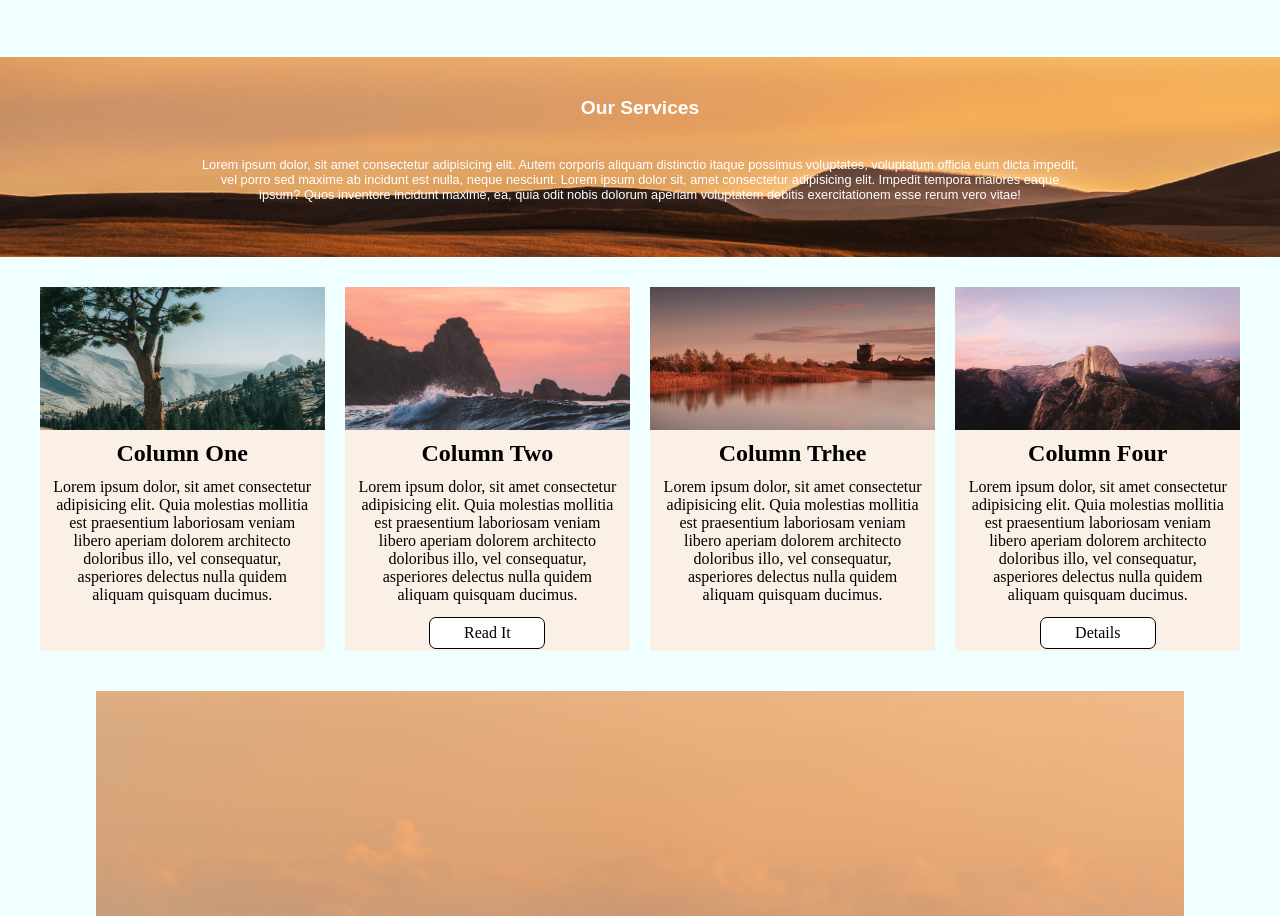
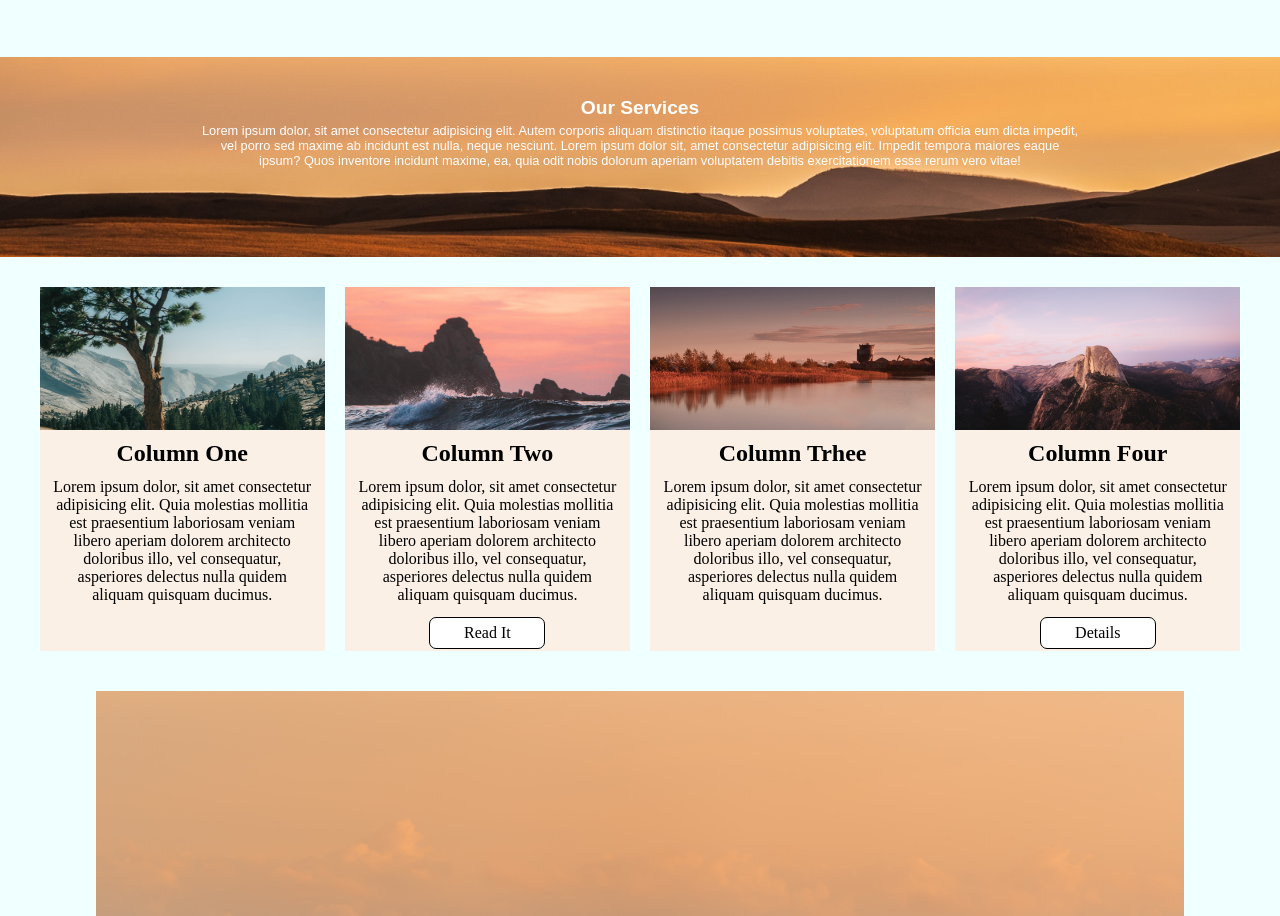
Before and after one commit to lanikyta/Responsive-Single-Page, a plain HTML site: page index.html in a window 1280 px wide. Shown: the part 929-1845 px from the top of the page. Drawn offline with Linux system fonts and the light colour scheme.

Commit message:
ultimos cambios s.f.

```diff
--- a/css/style.css
+++ b/css/style.css
@@ -182,3 +182,7 @@ p{
     padding: 1% 1%;
     color: black;
     border: 1px solid black;
+}
+.terp{
+    padding-top: 0.5%;
+}
--- a/index.html
+++ b/index.html
@@ -57,7 +57,7 @@
             <section class="tercero">
                 <div class="divter">
                     <h1>Our Services</h1>
-                    <p>Lorem ipsum dolor, sit amet consectetur adipisicing elit. Autem corporis aliquam distinctio itaque possimus voluptates, voluptatum officia eum dicta impedit, vel porro sed maxime ab incidunt est nulla, neque nesciunt.
+                    <p class="terp">Lorem ipsum dolor, sit amet consectetur adipisicing elit. Autem corporis aliquam distinctio itaque possimus voluptates, voluptatum officia eum dicta impedit, vel porro sed maxime ab incidunt est nulla, neque nesciunt.
                     Lorem ipsum dolor sit, amet consectetur adipisicing elit. Impedit tempora maiores eaque ipsum? Quos inventore incidunt maxime, ea, quia odit nobis dolorum aperiam voluptatem debitis exercitationem esse rerum vero vitae!
                     </p>
                 </div>
```
